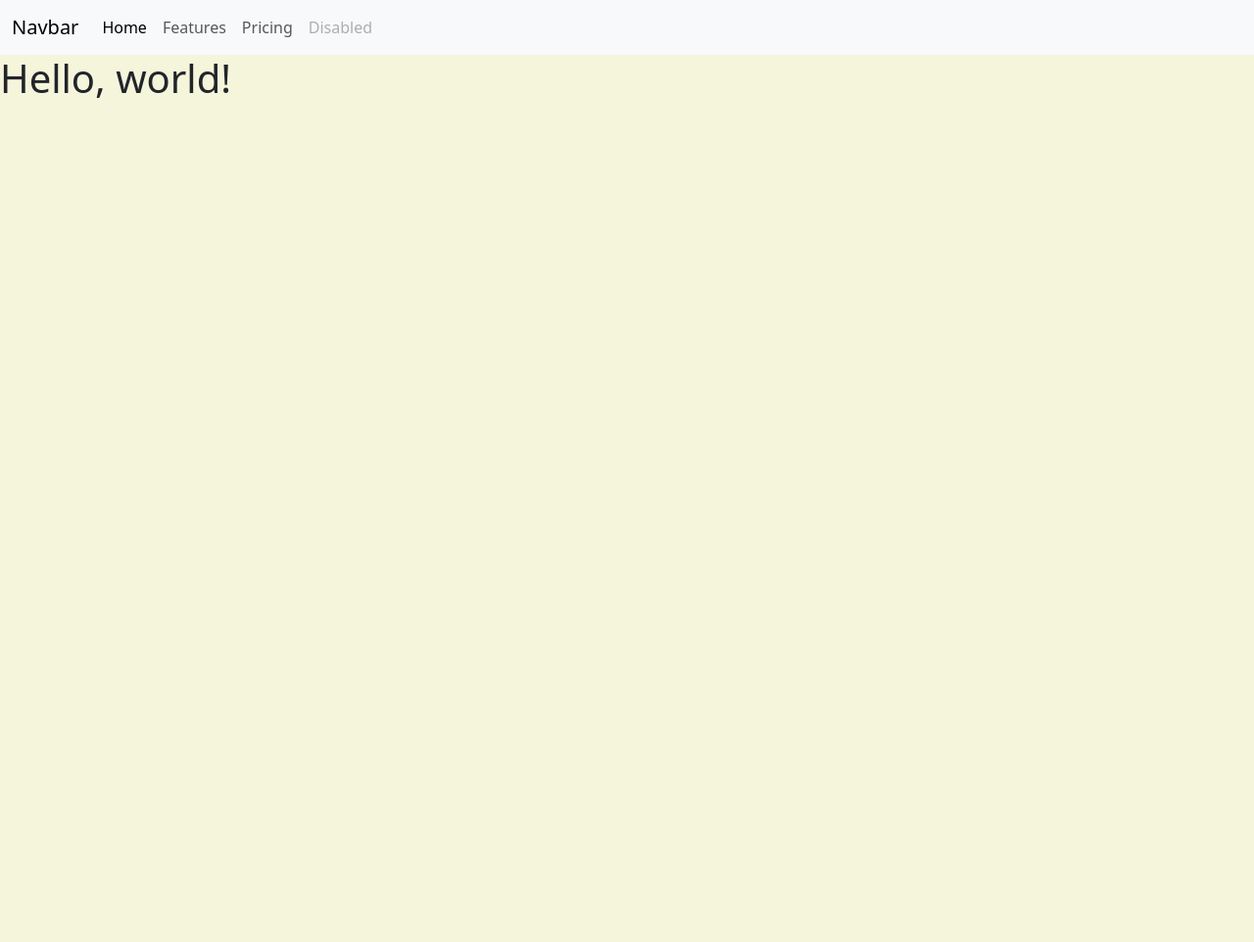
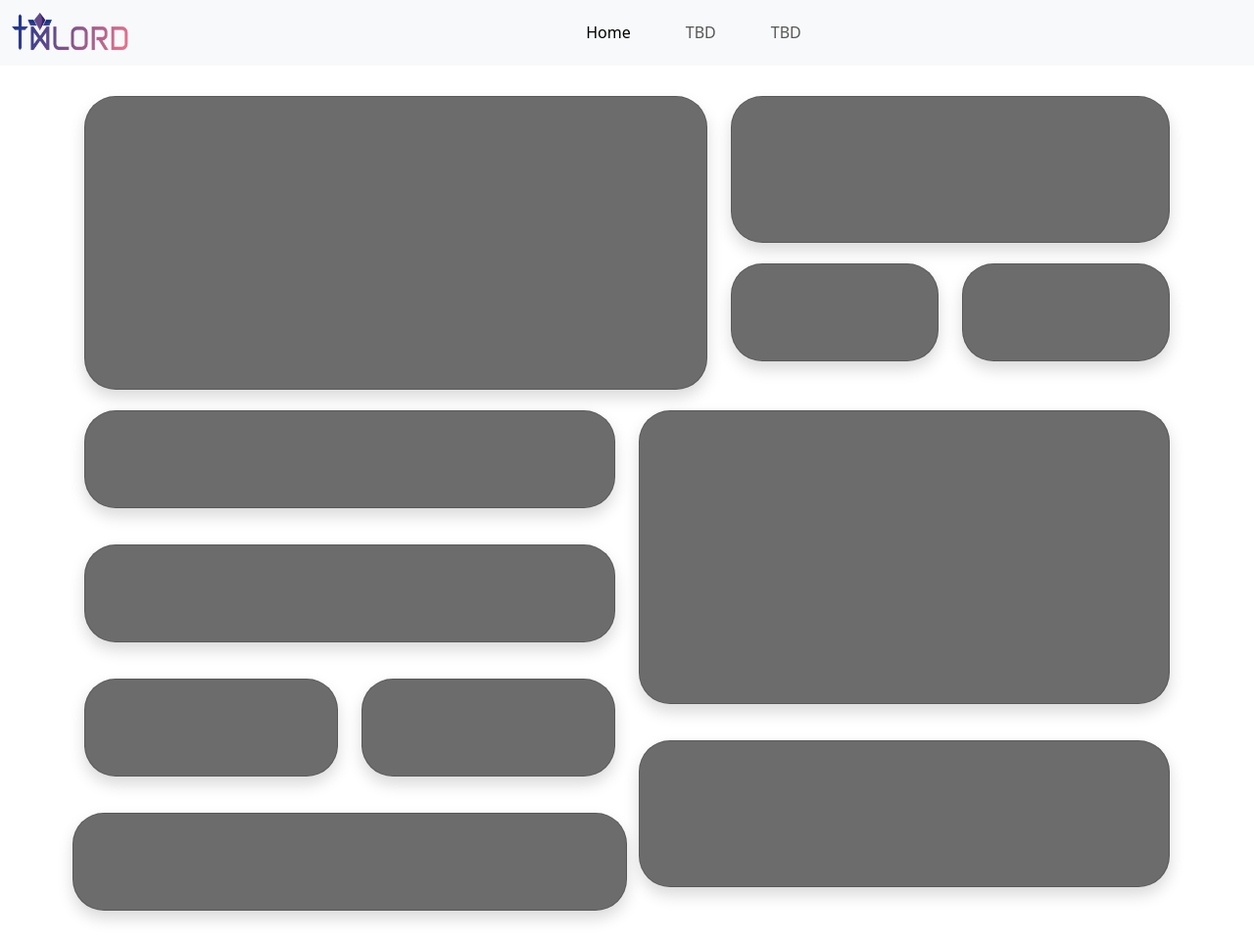
Before and after one commit to TrisMatt20/TrisMatt20.github.io, a PHP site: page /ADET/A03/index.html in a window 1280 px wide. Shown: the whole page at 98% size. Before the commit the page ends 100 px from the top, so only its background shows below. Run offline with PHP 8.4, Linux system fonts and the light colour scheme.

Commit message:
Added bento structure

```diff
--- a/ADET/A03/assets/css/style.css
+++ b/ADET/A03/assets/css/style.css
@@ -1,3 +1,32 @@
-body {
-  background-color: beige;
+
+.card {
+  display: inline-block;
+  width: 100%;
+  margin-top: 15px;
+  background-color: #6c6c6c;
 }
+
+.logo img {
+  width: 120px;
+  height: auto;
+}
+
+.home, .personal, .about {
+  display: flex;
+  justify-content: center;
+  align-items: center;
+  margin-left: 20px;
+  margin-right: 20px;
+}
+
+.box-lg {
+  height: 300px;
+}
+
+.box-md {
+  height: 150px;
+}
+
+.box-sm {
+  height: 100px;
+}
--- a/ADET/A03/index.html
+++ b/ADET/A03/index.html
@@ -11,31 +11,92 @@
 </head>
 
 <body>
+  <!-- NAVBAR -->
   <nav class="navbar navbar-expand-lg bg-body-tertiary">
     <div class="container-fluid">
-          <a class="navbar-brand" href="#">Navbar</a>
-          <button class="navbar-toggler" type="button" data-bs-toggle="collapse" data-bs-target="#navbarNav" aria-controls="navbarNav" aria-expanded="false" aria-label="Toggle navigation">
+      <a class="logo navbar-brand" href="index.html">
+        <img src="assets/img/logo.png" alt="logo">
+      </a>
+      <button class="navbar-toggler" type="button" data-bs-toggle="collapse" data-bs-target="#navbarNav"
+        aria-controls="navbarNav" aria-expanded="false" aria-label="Toggle navigation">
         <span class="navbar-toggler-icon"></span>
       </button>
       <div class="collapse navbar-collapse" id="navbarNav">
-            <ul class="navbar-nav">
-              <li class="nav-item">
-                <a class="nav-link active" aria-current="page" href="#">Home</a>
+        <ul class="navbar-nav mx-auto">
+          <li class="home nav-item">
+            <a class="nav-link active" aria-current="page" href="index.html">Home</a>
           </li>
-              <li class="nav-item">
-                <a class="nav-link" href="#">Features</a>
+          <li class="personal nav-item">
+            <a class="nav-link" href="#">TBD</a>
           </li>
-              <li class="nav-item">
-                <a class="nav-link" href="#">Pricing</a>
-              </li>
-              <li class="nav-item">
-                <a class="nav-link disabled" aria-disabled="true">Disabled</a>
+          <li class="about nav-item">
+            <a class="nav-link" href="#">TBD</a>
           </li>
         </ul>
       </div>
     </div>
   </nav>
-    <h1>Hello, world!</h1>
+
+  <!-- Bento Layout -->
+  <div class="container p-3">
+    <!-- Top Section -->
+    <div class="row">
+      <!-- Large Left Card -->
+      <div class="col-md-7">
+        <div class="card rounded-5 shadow p-3 box-lg"></div>
+      </div>
+
+      <!-- Right Stack -->
+      <div class="col-md-5">
+        <!-- Top Card -->
+        <div class="card rounded-5 shadow p-3 box-md"></div>
+
+        <!-- Two Small Cards Side by Side -->
+        <div class="row">
+          <div class="col-6">
+            <div class="card rounded-5 shadow p-3 box-sm"></div>
+          </div>
+          <div class="col-6">
+            <div class="card rounded-5 shadow p-3 box-sm"></div>
+          </div>
+        </div>
+      </div>
+    </div>
+
+    <div class="row">
+      <!-- Left column (6 columns wide) -->
+      <div class="col-md-6">
+        <!-- Full width cards within left column -->
+        <div class="card rounded-5 shadow p-3 box-sm mb-3"></div>
+        <div class="card rounded-5 shadow p-3 box-sm mb-3"></div>
+
+
+        <!-- Two half-width cards in a row -->
+        <div class="row">
+          <div class="col-md-6">
+            <div class="card rounded-5 shadow p-3 box-sm mb-3"></div>
+          </div>
+          <div class="col-md-6">
+            <div class="card rounded-5 shadow p-3 box-sm mb-3"></div>
+          </div>
+          <div class="card rounded-5 shadow p-3 box-sm mb-3"></div>
+        </div>
+      </div>
+
+      <!-- Right column (6 columns wide) -->
+      <div class="col-md-6">
+        <div class="card rounded-5 shadow p-3 box-lg mb-3"></div>
+
+        <!-- Bottom card-->
+        <div class="card rounded-5 shadow p-3 box-md"></div>
+      </div>
+    </div>
+  </div>
+
+
+
+
+
   <script src="https://cdn.jsdelivr.net/npm/bootstrap@5.3.5/dist/js/bootstrap.bundle.min.js"
     integrity="sha384-k6d4wzSIapyDyv1kpU366/PK5hCdSbCRGRCMv+eplOQJWyd1fbcAu9OCUj5zNLiq"
     crossorigin="anonymous"></script>
```
Also changed, not shown: ADET/A03/assets/img/bt_cover.jpg (added), ADET/A03/assets/img/logo.png (added). Lines whose indentation alone changed are shown as unchanged.
